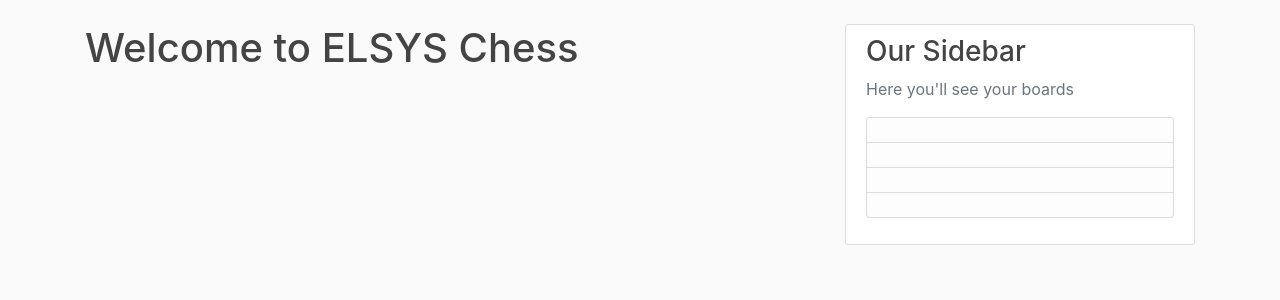
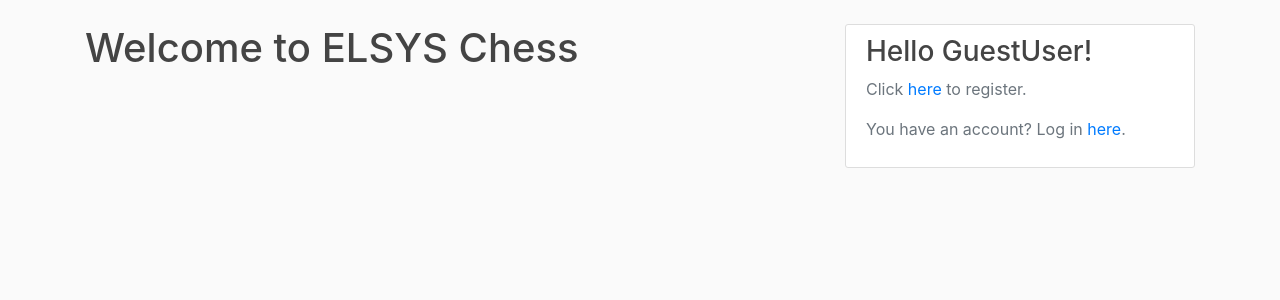
Before and after one commit to SashoStoichkovArchive/ELSYS-Chess, a Django app: page / in a window 1280 px wide. Shown: the part 56-356 px from the top of the page. Run offline with Django 3.2, Linux system fonts and the light colour scheme; some libraries are stand-ins or nearby versions.

Commit message:
Update base.html

```diff
--- a/chess_app/templates/chess_app/base.html
+++ b/chess_app/templates/chess_app/base.html
@@ -79,15 +79,9 @@
                             </ul>
                         </p>
                     {% else %}
-                        <h3>Our Sidebar</h3>
-                        <p class='text-muted'>Here you'll see your boards
-                            <ul class="list-group">
-                                <li class="list-group-item list-group-item-light"></li>
-                                <li class="list-group-item list-group-item-light"></li>
-                                <li class="list-group-item list-group-item-light"></li>
-                                <li class="list-group-item list-group-item-light"></li>
-                            </ul>
-                        </p>
+                        <h3>Hello GuestUser!</h3>
+                        <p class='text-muted'>Click <a href="{% url 'register' %}">here</a> to register.</p>
+                        <p class='text-muted'>You have an account? Log in <a href="{% url 'login' %}">here</a>.</p>
                     {% endif %}
                 </div>
             </div>
```
